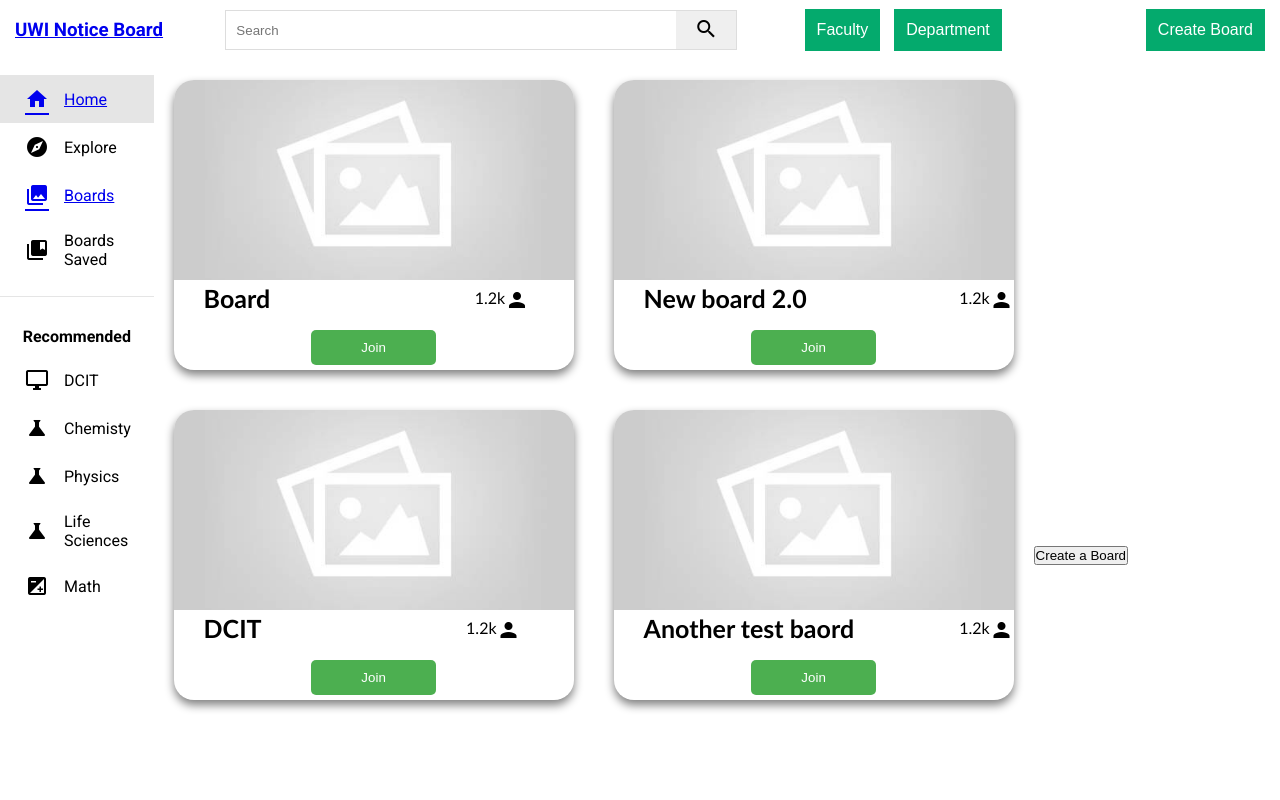
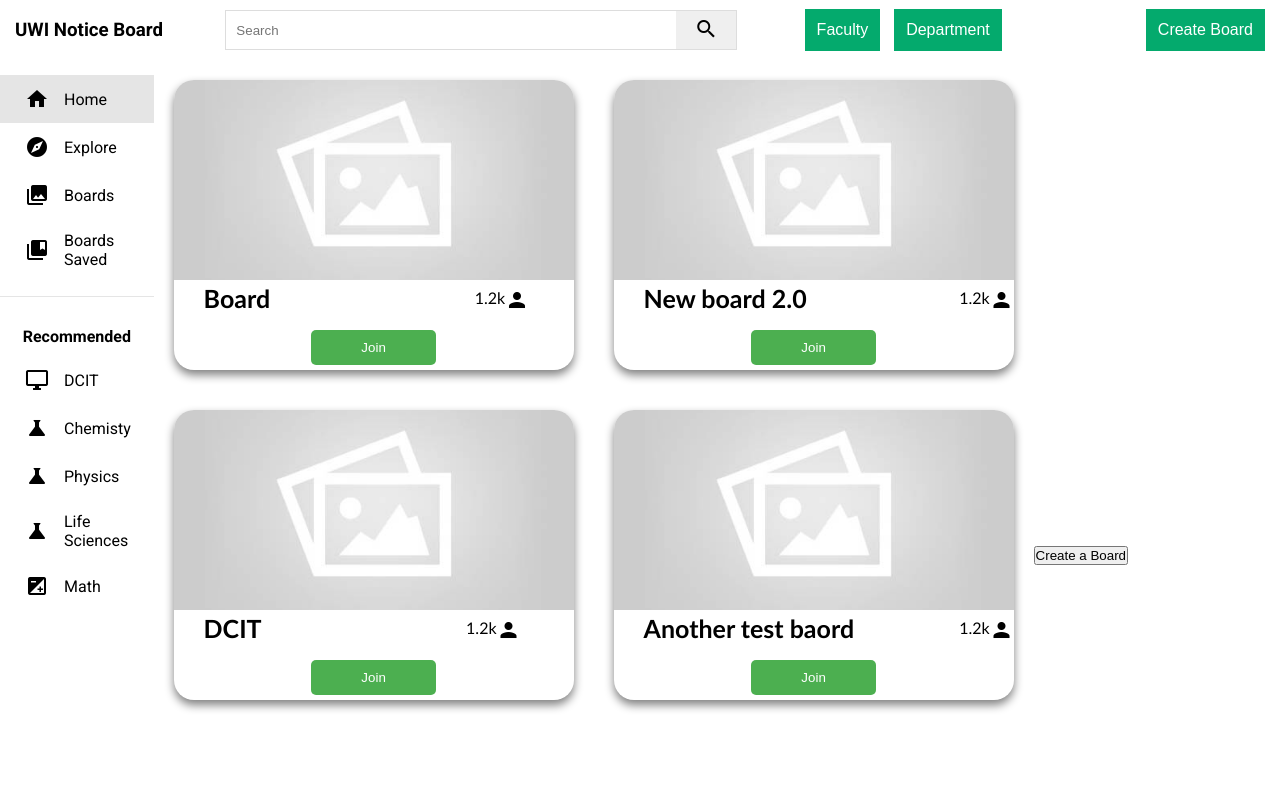
Before and after one commit to VantageGroup/UWI-Notice-Board, a Flask app: page /boards in a window 1280 px wide. Run offline with Flask 3, Linux system fonts and the light colour scheme; data comes from the database, SQL or seed files in the repository; some libraries are stand-ins or nearby versions.

Commit message:
Add files via upload
Updated css files

```diff
--- a/App/static/css/boards.css
+++ b/App/static/css/boards.css
@@ -254,3 +254,8 @@ h4 {
   justify-content: right;
   padding-top: 5px;
 }
+
+a {
+  color: black;
+  text-decoration: none;
+}
--- a/App/static/css/style.css
+++ b/App/static/css/style.css
@@ -340,3 +340,8 @@ h4 {
 .the-date{
   padding-left: 25px;
 }
+
+a {
+  color: black;
+  text-decoration: none;
+}
```
